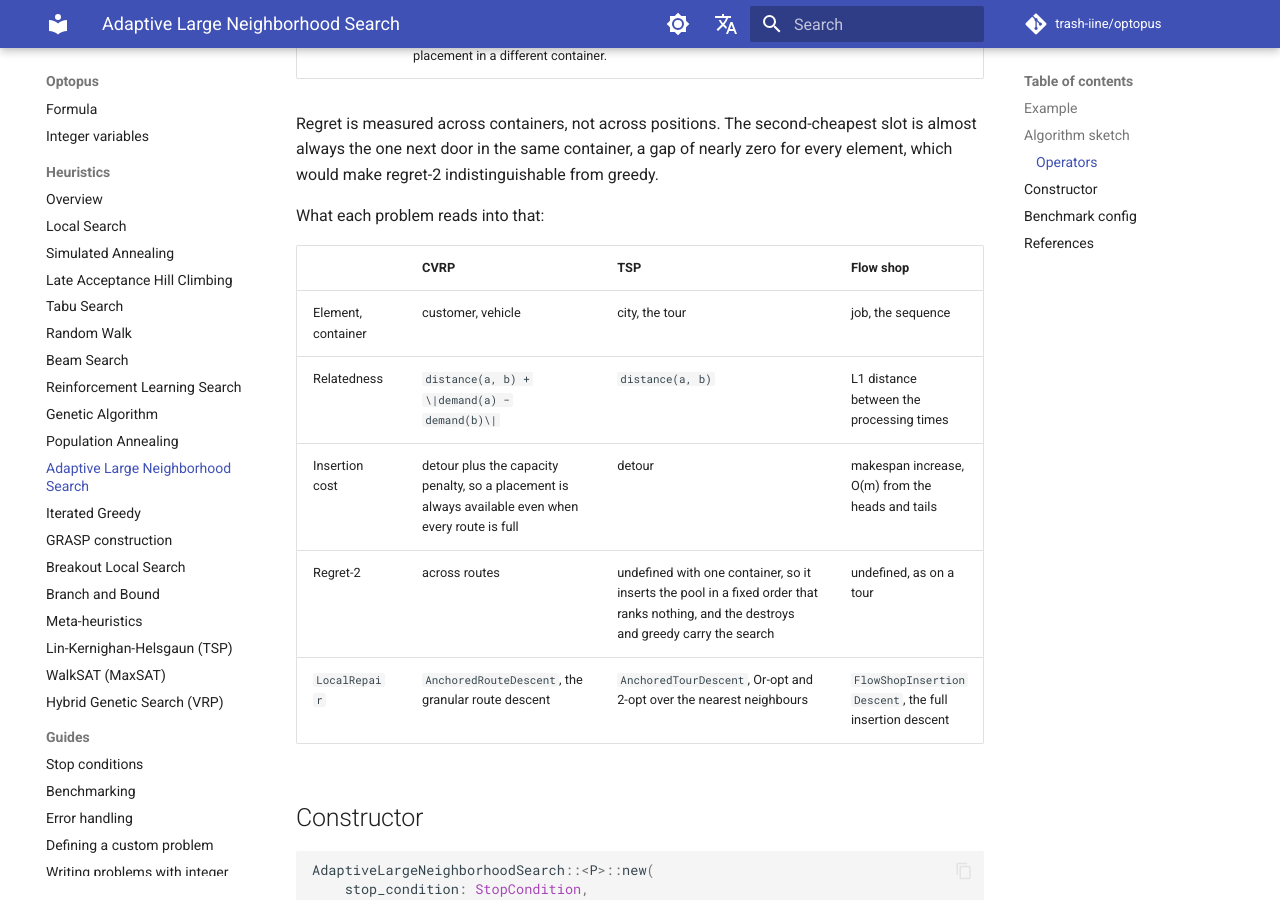
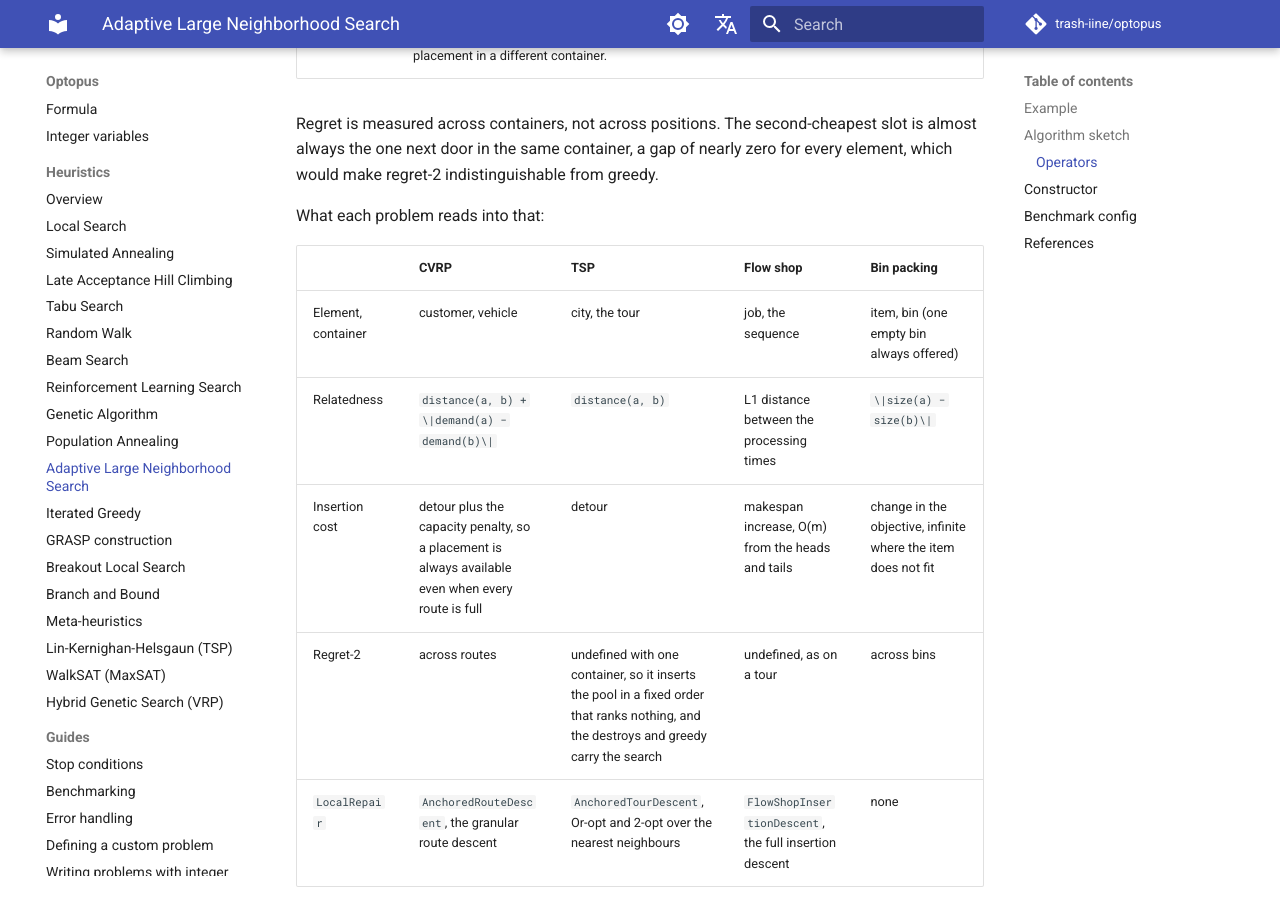
Before and after one commit to trash-iine/optopus, an MkDocs documentation site: the page built from docs/heuristics/alns.md, in a window 1280 px wide and 900 px high, scrolled down 2462 px. Built offline with MkDocs 1.6.1 and Material for MkDocs 9.7.7, drawn with Linux system fonts in a browser that asks for light colours; comment, search, counter and statistics services are not loaded.

Commit message:
FIX: the GRASP candidate list ranks only elements with a finite placement, so an infinite cost can neither empty it nor widen it, the bin packing crossover reads bins() it was meant to, and ALNS lists bin packing in its config and table
Co-Authored-By: Claude Opus 5.5 <noreply@anthropic.com>

```diff
--- a/docs/heuristics/alns.md
+++ b/docs/heuristics/alns.md
@@ -121,13 +121,13 @@ indistinguishable from greedy.
 
 What each problem reads into that:
 
-| | CVRP | TSP | Flow shop |
-|---|---|---|---|
-| Element, container | customer, vehicle | city, the tour | job, the sequence |
-| Relatedness | `distance(a, b) + \|demand(a) − demand(b)\|` | `distance(a, b)` | L1 distance between the processing times |
-| Insertion cost | detour plus the capacity penalty, so a placement is always available even when every route is full | detour | makespan increase, O(m) from the heads and tails |
-| Regret-2 | across routes | undefined with one container, so it inserts the pool in a fixed order that ranks nothing, and the destroys and greedy carry the search | undefined, as on a tour |
-| `LocalRepair` | `AnchoredRouteDescent`, the granular route descent | `AnchoredTourDescent`, Or-opt and 2-opt over the nearest neighbours | `FlowShopInsertionDescent`, the full insertion descent |
+| | CVRP | TSP | Flow shop | Bin packing |
+|---|---|---|---|---|
+| Element, container | customer, vehicle | city, the tour | job, the sequence | item, bin (one empty bin always offered) |
+| Relatedness | `distance(a, b) + \|demand(a) − demand(b)\|` | `distance(a, b)` | L1 distance between the processing times | `\|size(a) − size(b)\|` |
+| Insertion cost | detour plus the capacity penalty, so a placement is always available even when every route is full | detour | makespan increase, O(m) from the heads and tails | change in the objective, infinite where the item does not fit |
+| Regret-2 | across routes | undefined with one container, so it inserts the pool in a fixed order that ranks nothing, and the destroys and greedy carry the search | undefined, as on a tour | across bins |
+| `LocalRepair` | `AnchoredRouteDescent`, the granular route descent | `AnchoredTourDescent`, Or-opt and 2-opt over the nearest neighbours | `FlowShopInsertionDescent`, the full insertion descent | none |
 
 ## Constructor
 
```
Also changed, not shown: docs/ja/heuristics/alns.md (+7 -7 lines), 3 other files.
